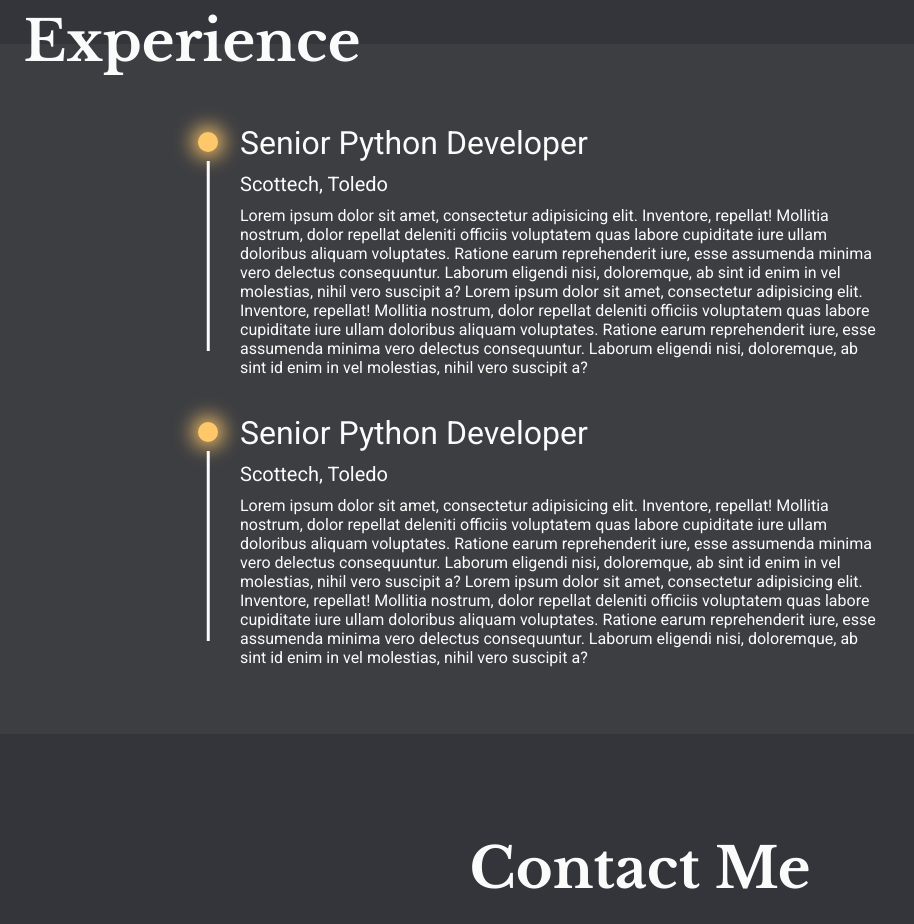
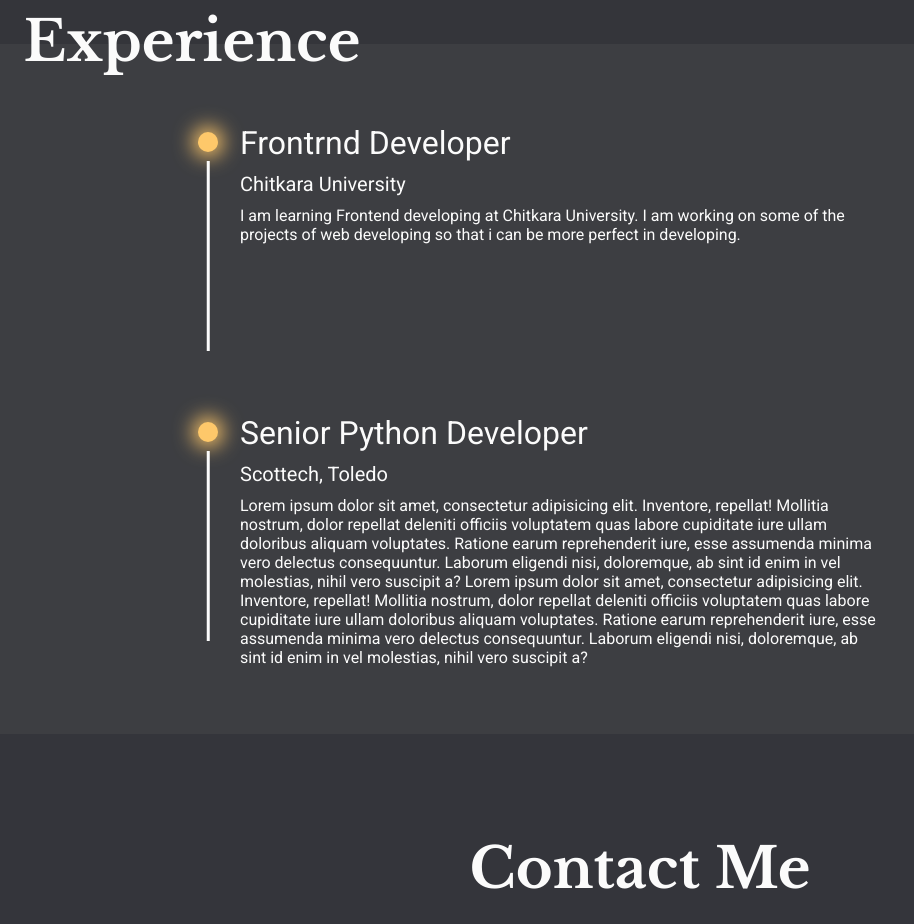
Before and after one commit to abhishekbhatia01/portfolio-website, a plain HTML site: page index.html in a window 1280 px wide. Shown: the part 3920-4844 px from the top of the page, without its empty margins (0-914 px from the left). Drawn offline with nearby package versions, Linux system fonts and the light colour scheme.

Commit message:
experience changed

```diff
--- a/index.html
+++ b/index.html
@@ -171,17 +171,12 @@
         <h1>Experience</h1>
         <div class="lighter-div">
             <div class="exp">
-                <h2>Senior Python Developer</h2>
+                <h2>Frontrnd Developer</h2>
                 <div class="exp-desc">
-                    <h3>Scottech, Toledo</h3>
-                    <p>Lorem ipsum dolor sit amet, consectetur adipisicing elit. Inventore, repellat! Mollitia nostrum,
-                        dolor repellat deleniti officiis voluptatem quas labore cupiditate iure ullam doloribus aliquam
-                        voluptates. Ratione earum reprehenderit iure, esse assumenda minima vero delectus consequuntur.
-                        Laborum eligendi nisi, doloremque, ab sint id enim in vel molestias, nihil vero suscipit a?
-                        Lorem ipsum dolor sit amet, consectetur adipisicing elit. Inventore, repellat! Mollitia nostrum,
-                        dolor repellat deleniti officiis voluptatem quas labore cupiditate iure ullam doloribus aliquam
-                        voluptates. Ratione earum reprehenderit iure, esse assumenda minima vero delectus consequuntur.
-                        Laborum eligendi nisi, doloremque, ab sint id enim in vel molestias, nihil vero suscipit a?</p>
+                    <h3>Chitkara University</h3>
+                    <p>I am learning Frontend developing at Chitkara University. I am working on some of the projects
+                        of web developing so that i can be more perfect in developing.
+                    </p>
                 </div>
             </div>
             <div class="exp">
```
